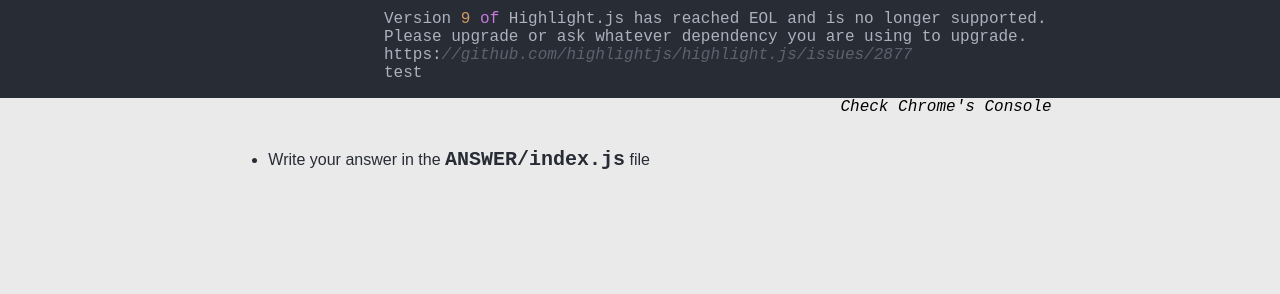
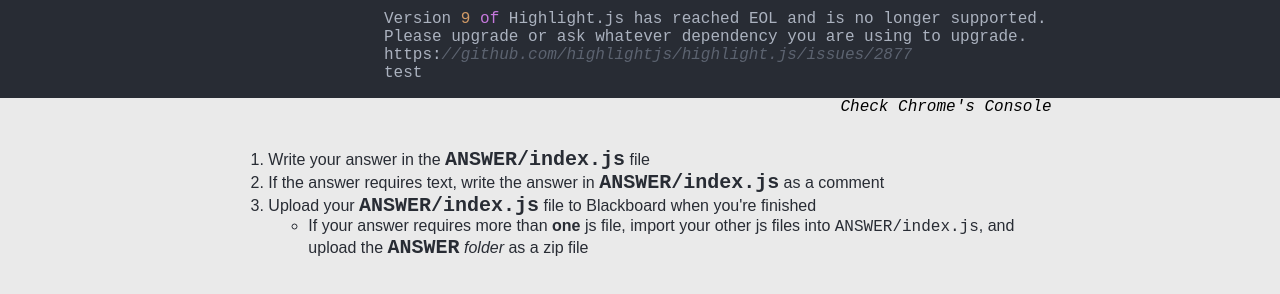
Before and after one commit to MohammedChe/exam-template, a website built with webpack: page src/index.html in a window 1280 px wide. Shown: the part 286-580 px from the top of the page. Built offline with nearby package versions, Linux system fonts and the light colour scheme; files whose address does not match are found by name.

Commit message:
Revert "Modified instructions"
This reverts commit ec877bca1b7a56beb4cfd354a86f198555d25ce8.

```diff
--- a/src/index.html
+++ b/src/index.html
@@ -13,11 +13,20 @@
     <!-- <h4 class="grid">Check Chrome's Console:</h4> -->
     <pre><code class="console" id="logger"></code><div class="grid tip"><i>Check Chrome's Console</i><div></pre>
     <div class="grid main">
-      <ul>
+      <ol>
         <li>
           Write your answer in the <code class="large">ANSWER/index.js</code> file
         </li>
-      </ul>
+        <li>
+          If the answer requires text, write the answer in <code class="large">ANSWER/index.js</code> as a comment
+        </li>
+        <li>
+          Upload your <code class="large">ANSWER/index.js</code> file to Blackboard when you're finished
+          <ul>
+            <li>If your answer requires more than <b>one</b> js file, import your other js files into <code class="">ANSWER/index.js</code>, and upload the <code class="large">ANSWER</code> <i>folder</i> as a zip file</li>
+          </ul>
+        </li>
+      </ol>
     </div>
 
   </body>
```
Also changed, not shown: ANSWER/index.js (+6 -1 lines), README.md.
